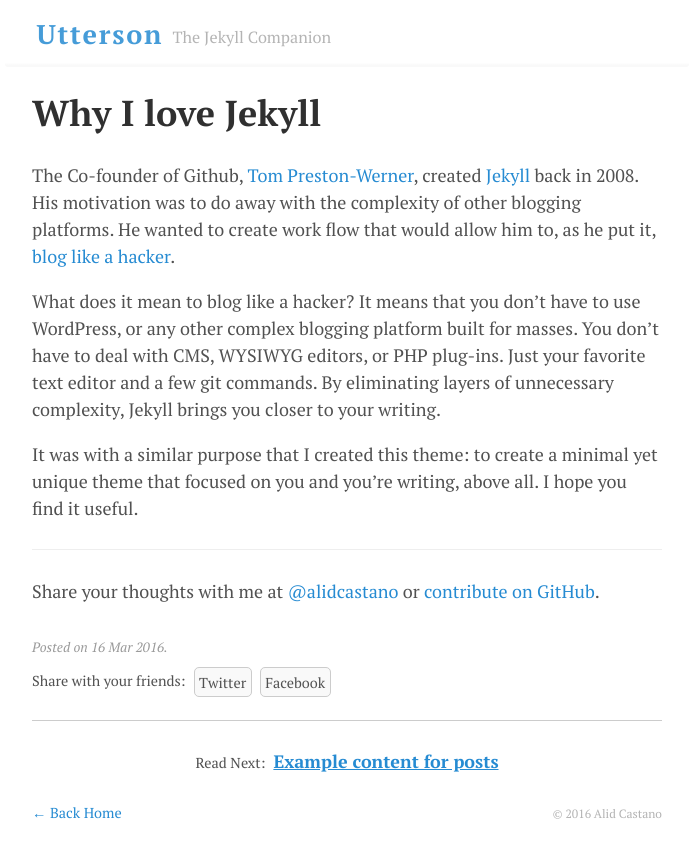
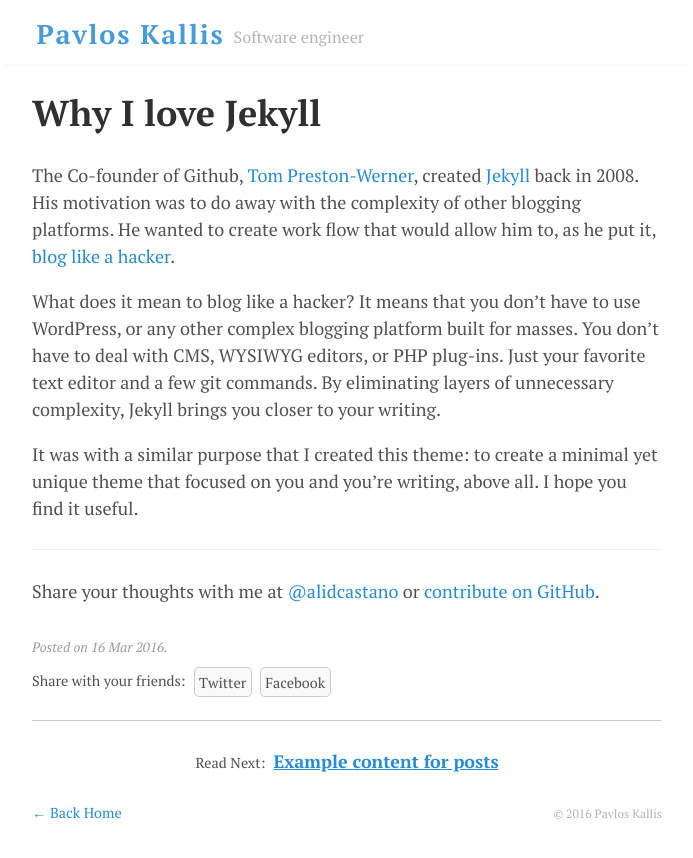
Before and after one commit to pakallis/pakallis.github.io, a Jekyll site: the page built from _posts/2016-03-16-I-love-Jekyll.md, in a window 1280 px wide. Shown: the top 858 px of the page, without its empty margins (293-986 px from the left). Built offline with Jekyll 4.4.1, drawn with Linux system fonts in a browser that asks for light colours.

Commit message:
Update analytics id and vars in _config

```diff
--- a/_config.yml
+++ b/_config.yml
@@ -1,12 +1,12 @@
 # Setup
-title:               Utterson
-tagline:             The Jekyll Companion
-url:                 http://utterson.alidcastano.com
-analytics_id:        UA-53335201-2
+title:               Pavlos Kallis
+tagline:             Software engineer
+url:                 http://pakallis.github.io
+analytics_id:        UA-56553414-1
 
 # About/contact
 author:
-  name:                Alid Castano
+  name:                Pavlos Kallis
   email:               "" # email here
   avatar:              img/avatar.jpg
   profile-pic:         img/profile-pic.jpg
@@ -29,7 +29,7 @@
       type: "posts"
     values:
       layout: "post"
-      author: Gabriel Utterson
+      author: Pavlos Kallis
   -
     scope:
       path: ""
```
